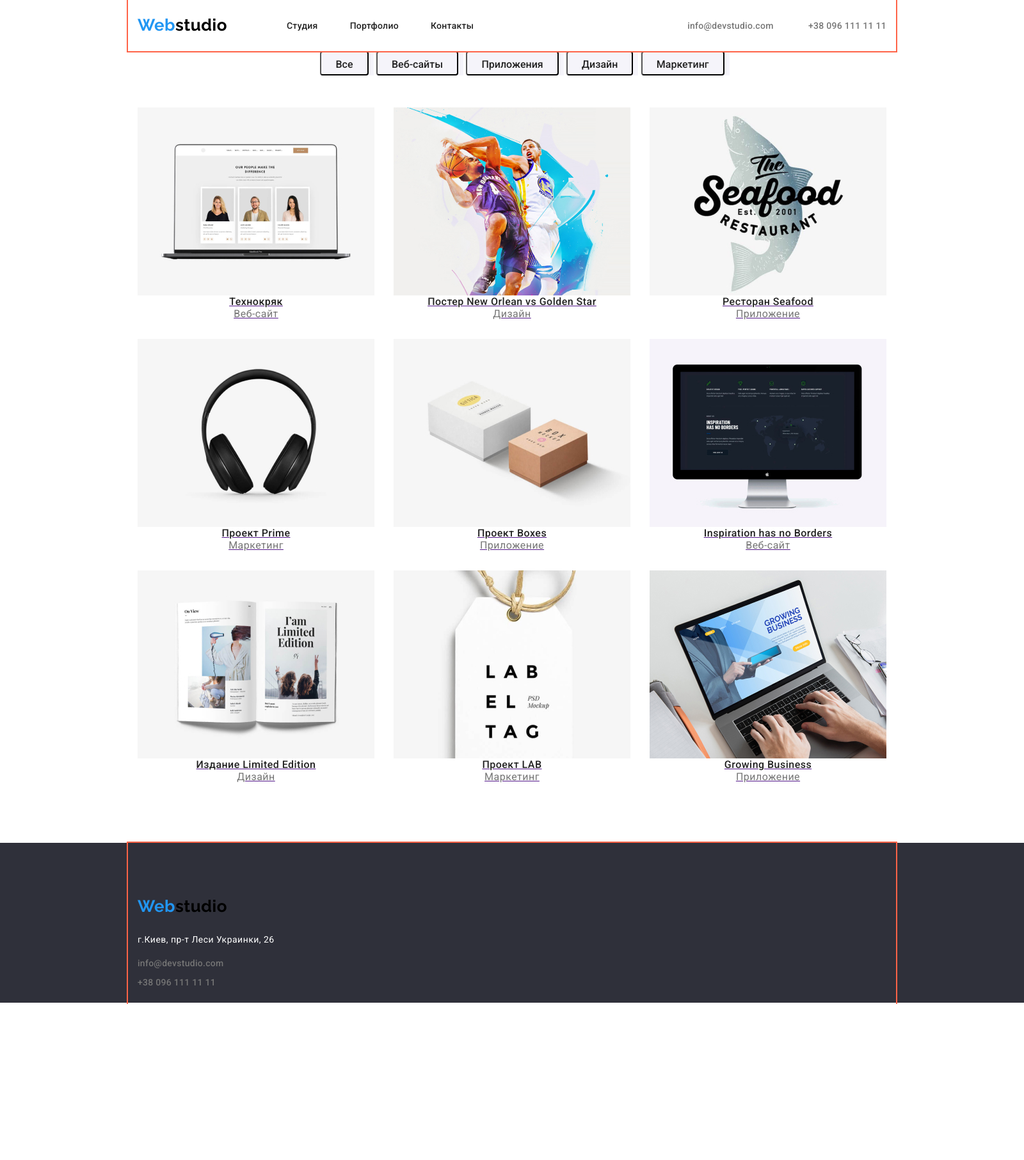
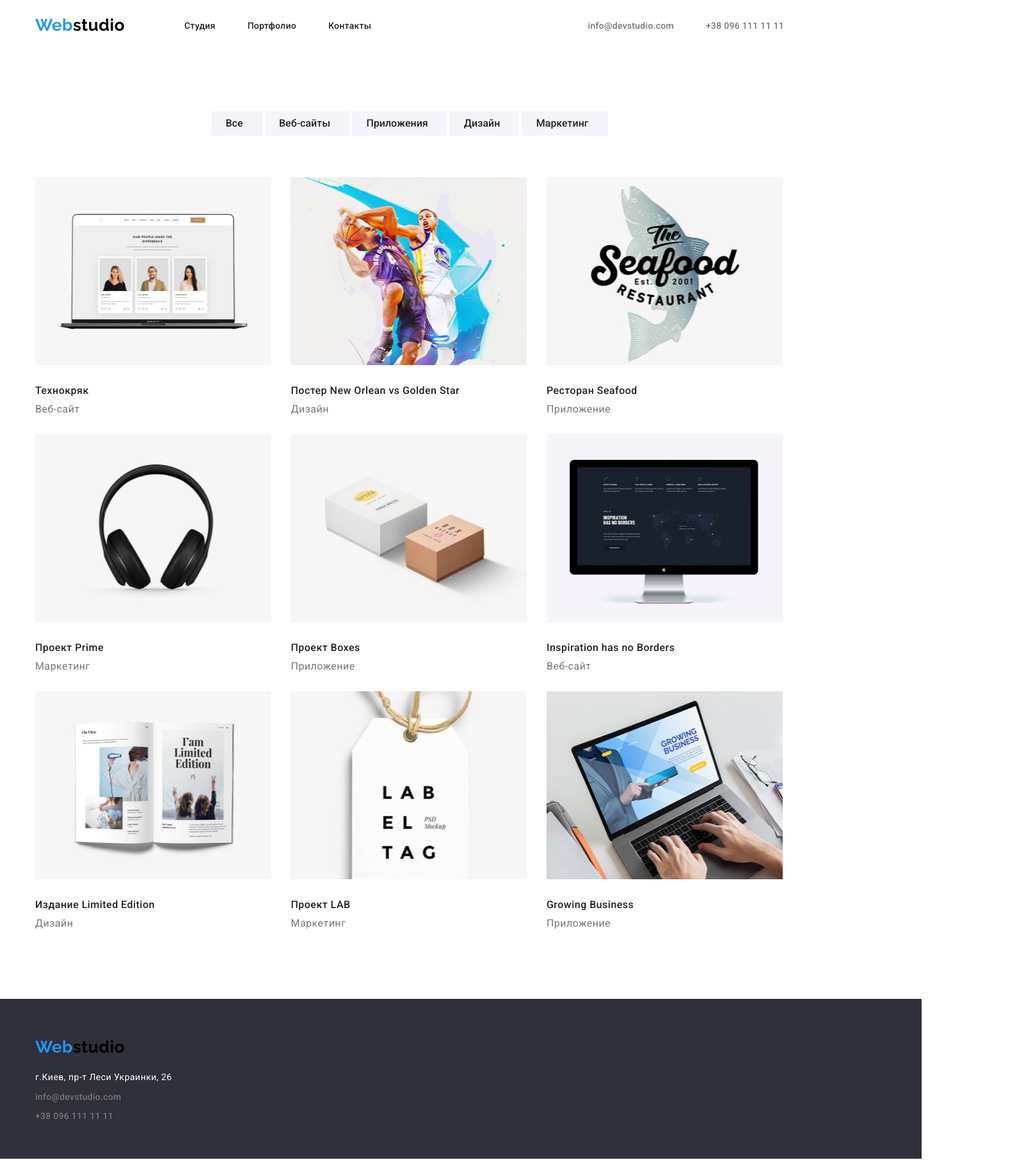
Before and after one commit to togyzbaym/goit-markup-hw-03, a plain HTML site: page portfolio.html in a window 1280 px wide. Shown: the whole page at 64% size, 1600 px wide, since content can reach past the window. Before the commit the page ends 1570 px from the top, so only its background shows below. Drawn offline with nearby package versions, Linux system fonts and the light colour scheme.

Commit message:
zakonchil

```diff
--- a/css/style.css
+++ b/css/style.css
@@ -1,3 +1,7 @@
+html {
+  display: flex;
+  justify-content: center;
+}
 :root {
   --logo-font: "Raleway", sans-serif;
   --accent-color: #2196f3;
@@ -26,11 +30,17 @@ img {
 }
 h1,
 h2,
-h2,
+h3,
 h4,
 h5,
 h6,
 p {
+  margin: 0px;
+  padding: 0px;
+}
+ol,
+ul {
+  padding: 0px;
   margin: 0px;
 }
 
@@ -42,16 +52,16 @@ p {
   width: 1200px;
   height: 80px;
   padding: 0 15px;
-  outline: 2px solid tomato;
-  align-items: center;
+  /*outline: 2px solid tomato;*/
   margin: auto auto;
+  justify-content: center;
 
   display: flex;
-  align-items: center;
 }
 .navigation {
   display: flex;
-  align-items: center;
+  padding-top: 24px;
+  padding-bottom: 25px;
 }
 .logo-link {
   display: flex;
@@ -61,9 +71,6 @@ p {
   font-size: 26px;
   line-height: 1.192;
   color: #2196f3;
-  text-decoration: none;
-  margin-top: 24px;
-  margin-bottom: 25px;
   margin-right: 93px;
 }
 .logo-part-name {
@@ -76,21 +83,13 @@ p {
 }
 .nav-list {
   display: flex;
-  justify-content: center;
   align-items: center;
-  padding: 0px;
-  margin-top: 0px;
-  margin-bottom: 0px;
-  margin-left: 0px;
 }
 
 .nav-list-itme {
-  list-style-type: none;
-  display: inline;
+  display: flex;
+  flex-direction: row;
   height: 16px;
-  margin-top: 32px;
-  margin-bottom: 32px;
-  padding: 0px;
 }
 .nav-list-itme:not(:last-child) {
   margin-right: 50px;
@@ -103,7 +102,6 @@ p {
   line-height: 1.142;
   letter-spacing: 0.02em;
   color: var(--titles-color);
-  text-decoration: none;
 }
 .nav-list-link:hover,
 .nav-list-link:focus {
@@ -115,17 +113,14 @@ p {
 }
 
 .contact-list {
-  padding: 0;
+  display: flex;
   justify-content: center;
+  align-items: center;
   margin-left: auto;
 }
 
 .contact-list-itme {
-  display: inline-block;
-  list-style-type: none;
   height: 16px;
-  margin-top: 32px;
-  margin-bottom: 32px;
 }
 .contact-list-itme:first-child {
   margin-right: 50px;
@@ -136,7 +131,6 @@ p {
   font-size: 14px;
   line-height: 1.142;
   letter-spacing: 0.02em;
-  text-decoration: none;
   color: #757575;
 }
 .contact-list-link:hover,
@@ -157,16 +151,17 @@ p {
   text-align: center;
   align-items: center;
   vertical-align: middle;
-  margin-bottom: 94px;
 }
 
 .hero-container {
   width: 1200px;
   height: 600px;
   padding: 0 15px;
-  outline: 2px solid tomato;
+  /*outline: 2px solid tomato;*/
   margin-left: auto;
   margin-right: auto;
+  padding-top: 200px;
+  padding-bottom: 280;
 }
 
 .main-title {
@@ -177,9 +172,6 @@ p {
   text-transform: uppercase;
   color: #ffffff;
   vertical-align: middle;
-  margin: 0;
-  padding-top: 200px;
-  padding-bottom: 280;
   margin-bottom: 30px;
 
   /* margin-top: 200px;
@@ -196,7 +188,6 @@ p {
   text-align: center;
   letter-spacing: 0.06em;
   background: #efefef;
-  box-shadow: 0px 4px 4px rgba(0, 0, 0, 0.15);
   border-radius: 4px;
   color: var(--titles-color);
   margin: 0 auto;
@@ -215,18 +206,15 @@ p {
 /*===========TEXT SECTION======*/
 .text-container {
   width: 1200px;
-  height: 101px;
+  height: 195px;
   padding: 0 15px;
-  outline: 1px solid #7adf27;
-  margin-top: 0px;
-  margin-bottom: 94px;
+  /*outline: 1px solid #7adf27;*/
+  padding-top: 94px;
   margin-left: auto;
   margin-right: auto;
 }
 
 .text-list {
-  margin: 0;
-  padding: 0;
   display: flex;
 }
 .text-list-itme {
@@ -240,7 +228,6 @@ p {
   line-height: 1.142;
   text-transform: uppercase;
   color: var(--titles-color);
-  margin-top: 0px;
   margin-bottom: 10px;
 }
 .discreption {
@@ -248,20 +235,22 @@ p {
   font-size: 14px;
   line-height: 1.714;
   color: var(--discreption-color);
-  margin: 0px;
 }
 
 /*========END TEXT============*/
 
 /*========SERVISES============*/
+.servises-section {
+  width: 1600px;
+  padding-top: 94px;
+  margin-bottom: 94px;
+}
 .servises-container {
   width: 1200px;
-  height: 386px;
-  padding: 0 15px;
-  outline: 1px solid #7adf27;
+  padding: 0 -15px;
+  /*outline: 1px solid #7adf27;*/
   margin-left: auto;
   margin-right: auto;
-  margin-bottom: 94px;
   font-size: 0px;
 }
 .third-title {
@@ -280,10 +269,9 @@ p {
   list-style-type: none;
 }
 .servises-list {
-  padding: 0px;
 }
-.servises-list-itme:not(:last-child) {
-  margin-right: 29.5px;
+.servises-list-itme {
+  padding: 15px;
 }
 /*========END SERVISES============*/
 
@@ -292,32 +280,50 @@ p {
   background-color: F5F4FA;
   width: 1600px;
   height: 648px;
-  vertical-align: middle;
-  outline: 1px solid tomato;
-  align-items: center;
+  /*outline: 1px solid tomato;*/
   padding-top: 94px;
   padding-bottom: 94px;
 }
 .team-container {
   width: 1200px;
   height: 368px;
-  padding: 0 15px;
-  outline: 1px solid #7adf27;
+  padding: 0 -15px;
+  /* outline: 1px solid #7adf27;*/
   margin-left: auto;
   margin-right: auto;
-  margin-top: 0px;
   text-align: center;
+  font-size: 0px;
 }
 .team-list {
-  margin: 0;
-  padding: 0;
+  display: flex;
 }
 .team-list-itme {
-  list-style-type: none;
   display: inline-block;
+  padding: 15px;
+}
+.list-name {
+  padding-top: 30px;
+}
+/*=========fOOTER============*/
+.footer {
+  width: 1600px;
+  height: 250px;
+  background-color: #2f303a;
+}
+.footer-container {
+  width: 1200px;
+  height: 252px;
+  padding: 0 15px;
+  /*outline: 2px solid tomato;*/
+  margin: 0 auto;
+  padding-top: 60px;
+  padding-bottom: 60px;
 }
 
-/*=========fOOTER============*/
+.footer .logo-link {
+  margin-bottom: 20px;
+}
+
 .address-link {
   font-weight: normal;
   font-style: normal;
@@ -326,6 +332,7 @@ p {
   text-decoration: none;
   color: #ffffff;
   height: 21px;
+  padding-top: 10px;
   margin-bottom: 9px;
 }
 .address-link:hover,
@@ -337,70 +344,43 @@ p {
   color: var(--active-color);
 }
 
-.footer {
-  width: 1600px;
-  height: 250px;
-  background-color: #2f303a;
+.footer .contact-list {
+  display: flex;
+  flex-direction: column;
+  align-items: stretch;
 }
-.footer-container {
-  width: 1200px;
-  height: 252px;
-  padding: 0 15px;
-  outline: 2px solid tomato;
-  align-items: center;
-  margin: auto auto;
-  padding-top: 60px;
-  padding-bottom: 60px;
-}
-
-.footer-contact-list {
-  padding-left: 0px;
-  padding-right: 0px;
-  padding-top: 16px;
-  margin: 0px;
-}
-.footer-contact-list-itme {
-  list-style-type: none;
+.footer .contact-list-itme {
   width: 231px;
   height: 21px;
-  padding-right: 0px;
+  padding-top: 10px;
   margin-bottom: 9px;
 }
-.footer-contact-list-link {
+.footer .contact-list-link {
   font-weight: 500;
   font-size: 14px;
   line-height: 1.142;
   letter-spacing: 0.02em;
-  text-decoration: none;
   color: #757575;
 }
 
 /*========PORTFOLIO============*/
 .portfolio-section {
+  width: 1600px;
+  padding-top: 94px;
+}
+.portfolio-container {
   width: 1200px;
-  padding: 0 15px;
-  outline: 0px solid #72ec0d;
+  padding: 0 -15px;
+  /* outline: 1px solid #72ec0d;*/
   margin-left: auto;
   margin-right: auto;
-  text-align: center;
-  margin-bottom: 94px;
+
+  padding-bottom: 94px;
 }
-
-/*.galery-section{
-  width: 1200px;
-  outline: 1px solid sienna;
-  margin-left: auto;
-  margin-right: 0px;
-}*/
-
-.portfolio-galery-list {
-  padding: 0px;
-  margin: 0px;
-}
-.filter-list {
-  margin-top: 0px;
-  margin-bottom: 0px;
-  margin-bottom: 50px;
+.filter-container {
+  display: flex;
+  justify-content: center;
+  padding-bottom: 50px;
 }
 .filter-list-itme {
   display: inline-block;
@@ -413,6 +393,7 @@ p {
   line-height: 1.625;
   color: #212121;
   background-color: #f5f4fa;
+  border-style: none;
   border-radius: 4px;
 
   height: 38px;
@@ -428,19 +409,16 @@ p {
 .filter-modal-btn:active {
   columns: var(--active-color);
 }
-.portfolio-galery-list {
+
+.galery-container {
+  display: flex;
+  flex-direction: row;
+  /* outline: 1px solid sienna;*/
   font-size: 0px;
 }
 .galery-list-itme {
-  list-style-type: none;
   display: inline-block;
-  margin-left: 0px;
-}
-.galery-list-itme:not(:nth-child(3n + 3)) {
-  margin-right: 29.5px;
-}
-.galery-list-itme:not(:nth-child(n + 7)) {
-  margin-bottom: 30px;
+  padding: 15px;
 }
 
 /*============COMPANENTS==========*/
@@ -449,6 +427,7 @@ p {
   font-size: 16px;
   line-height: 1.187;
   color: var(--titles-color);
+  margin-bottom: 10px;
 }
 .sub-title {
   font-weight: 400;
--- a/portfolio.html
+++ b/portfolio.html
@@ -17,25 +17,26 @@
     <header class="header">
         <div class="header-container">
             <nav class="navigation">
-                <a class="logo-link" href="#">Web<span class="logo-part-name">studio</span></a>
+                <a class="logo-link links" href="#">Web<span class="logo-part-name">studio</span></a>
                 <ul class="nav-list">
-                    <li class="nav-list-itme"><a class="nav-list-link" href="#">Студия</a></li>
-                    <li class="nav-list-itme"><a class="nav-list-link" href="#">Портфолио</a></li>
-                    <li class="nav-list-itme"><a class="nav-list-link" href="#">Контакты</a></li>
+                    <li class="nav-list-itme"><a class="nav-list-link links" href="#">Студия</a></li>
+                    <li class="nav-list-itme"><a class="nav-list-link links" href="#">Портфолио</a></li>
+                    <li class="nav-list-itme"><a class="nav-list-link links" href="#">Контакты</a></li>
                 </ul>
             </nav>
             <ul class="contact-list">
-                <li class="contact-list-itme"><a class="contact-list-link" href="mailto:info@devstudio.com">info@devstudio.com</a></li>
-                <li class="contact-list-itme"><a class="contact-list-link" href="tel:+380961111111">+38 096 111 11 11</a></li>
+                <li class="contact-list-itme lists"><a class="contact-list-link links" href="mailto:info@devstudio.com">info@devstudio.com</a></li>
+                <li class="contact-list-itme lists"><a class="contact-list-link links" href="tel:+380961111111">+38 096 111 11 11</a></li>
             </ul>
         </div>
 
     </header>
 
     <section class="portfolio-section">
+        <div class="portfolio-container">
             <h1 hidden>Портфолио</h1>
             <div class="filter-container">
-              <ul class="filter-list">
+                <ul class="filter-list lists">
                     <li class="filter-list-itme"><button class="filter-modal-btn" type="button">Все</button></li>
                     <li class="filter-list-itme"><button class="filter-modal-btn" type="button">Веб-сайты</button></li>
                     <li class="filter-list-itme"><button class="filter-modal-btn" type="button">Приложения</button></li>
@@ -43,67 +44,111 @@
                     <li class="filter-list-itme"><button class="filter-modal-btn" type="button">Маркетинг</button></li>
                 </ul>
             </div>
-        <div class="galery-section">
-            <ul class="portfolio-galery-list">
-                <li class="galery-list-itme"><a class="galegry-list-link" href="">
-                    <img class="galery-list-img" src="./images/portfolio/portfolio-img1.jpg" alt="Технокряк" width="370" height="294">
+            <div class="galery-container">
+                <ul class="portfolio-galery-list lists">
+                    <li class="galery-list-itme"><a class="galegry-list-link links" href="">
+                            <img class="galery-list-img" src="./images/portfolio/portfolio-img1.jpg" alt="Технокряк" width="369"
+                                height="294">
+                                <div class="list-name">
                                     <h4 class="forth-title">Технокряк</h4>
-                    <p class="sub-title">Веб-сайт</p></a>
+                                    <p class="sub-title">Веб-сайт</p>
+                                </div>
+
+                        </a>
                     </li>
-                <li class="galery-list-itme"><a class="galegry-list-link" href=""><img class="galery-list-img" src="./images/portfolio/portfolio-img2.jpg" alt="Постер New Orlean vs Golden Star"
-                    width="370" height="294">
+                    <li class="galery-list-itme lists"><a class="galegry-list-link links" href=""><img class="galery-list-img"
+                                src="./images/portfolio/portfolio-img2.jpg" alt="Постер New Orlean vs Golden Star" width="369"
+                                height="294">
+                                <div class="list-name">
                                     <h4 class="forth-title">Постер New Orlean vs Golden Star</h4>
-                <p class="sub-title">Дизайн</p></a>
+                                    <p class="sub-title">Дизайн</p>
+                                </div>
+
+                        </a>
                     </li>
-                <li class="galery-list-itme"><a class="galegry-list-link" href=""><img class="galery-list-img" src="./images/portfolio/portfolio-img3.jpg" alt="Ресторан Seafood" width="370"
+                    <li class="galery-list-itme lists"><a class="galegry-list-link links" href=""><img class="galery-list-img"
+                                src="./images/portfolio/portfolio-img3.jpg" alt="Ресторан Seafood" width="369" height="294">
+                                <div class="list-name">
+                                    <h4 class="forth-title">Ресторан Seafood</h4>
+                                    <p class="sub-title">Приложение</p>
+                                </div>
+
+                        </a>
+                    </li>
+                    <li class="galery-list-itme lists"><a class="galegry-list-link links" href=""><img class="galery-list-img"
+                                src="./images/portfolio/portfolio-img4.jpg" alt="Проект Prime" width="369" height="294">
+                                <div class="list-name">
+                                    <h4 class="forth-title">Проект Prime</h4>
+                                    <p class="sub-title">Маркетинг</p>
+                                </div>
+
+                        </a>
+                    </li>
+                    <li class="galery-list-itme lists"><a class="galegry-list-link links" href=""><img class="galery-list-img"
+                                src="./images/portfolio/portfolio-img5.jpg" alt="Проект Boxes" width="369" height="294">
+                                <div class="list-name">
+                                    <h4 class="forth-title">Проект Boxes</h4>
+                                    <p class="sub-title">Приложение</p>
+                                </div>
+
+                        </a>
+                    </li>
+                    <li class="galery-list-itme lists"><a class="galegry-list-link links" href=""><img class="galery-list-img"
+                                src="./images/portfolio/portfolio-img6.jpg" alt="Inspiration has no Borders" width="369"
                                 height="294">
-                <h4 class="forth-title">Ресторан Seafood</h4>
-                <p class="sub-title">Приложение</p></a>
+                                <div class="list-name">
+                                    <h4 class="forth-title" lang="en">Inspiration has no Borders</h4>
+                                    <p class="sub-title">Веб-сайт</p>
+                                </div>
+
+                        </a>
                     </li>
-                <li class="galery-list-itme"><a class="galegry-list-link" href=""><img class="galery-list-img" src="./images/portfolio/portfolio-img4.jpg" alt="Проект Prime" width="370" height="294">
-                <h4 class="forth-title">Проект Prime</h4>
-                <p class="sub-title">Маркетинг</p></a>
+                    <li class="galery-list-itme lists"><a class="galegry-list-link links" href=""><img class="galery-list-img"
+                                src="./images/portfolio/portfolio-img7.jpg" alt="Издание Limited Edition" width="369" height="294">
+                                <div class="list-name">
+                                    <h4 class="forth-title">Издание Limited Edition</h4>
+                                    <p class="sub-title">Дизайн</p>
+                                </div>
+
+                        </a>
                     </li>
-                <li class="galery-list-itme"><a class="galegry-list-link" href=""><img class="galery-list-img" src="./images/portfolio/portfolio-img5.jpg" alt="Проект Boxes" width="370" height="294">
-                <h4 class="forth-title">Проект Boxes</h4>
-                <p class="sub-title">Приложение</p></a>
+                    <li class="galery-list-itme lists"><a class="galegry-list-link links" href=""><img class="galery-list-img"
+                                src="./images/portfolio/portfolio-img8.jpg" alt="Проект LAB" width="369" height="294">
+                                <div class="list-name">
+                                    <h4 class="forth-title">Проект LAB</h4>
+                                    <p class="sub-title">Маркетинг</p>
+                                </div>
+
+                        </a>
                     </li>
-                <li class="galery-list-itme"><a class="galegry-list-link" href=""><img class="galery-list-img" src="./images/portfolio/portfolio-img6.jpg" alt="Inspiration has no Borders" width="370"
-                    height="294">
-                <h4 class="forth-title" lang="en">Inspiration has no Borders</h4>
-                <p class="sub-title">Веб-сайт</p></a>
-                </li>
-                <li class="galery-list-itme"><a class="galegry-list-link" href=""><img class="galery-list-img" src="./images/portfolio/portfolio-img7.jpg" alt="Издание Limited Edition" width="370"
-                    height="294">
-                <h4 class="forth-title">Издание Limited Edition</h4>
-                <p class="sub-title">Дизайн</p></a>
-                </li>
-                <li class="galery-list-itme"><a class="galegry-list-link" href=""><img class="galery-list-img" src="./images/portfolio/portfolio-img8.jpg" alt="Проект LAB" width="370" height="294">
-                <h4 class="forth-title">Проект LAB</h4>
-                <p class="sub-title">Маркетинг</p></a>
-                </li>
-                <li class="galery-list-itme"><a class="galegry-list-link" href=""><img class="galery-list-img" src="./images/portfolio/portfolio-img9.jpg" alt="Growing Business" width="370"
-                    height="294">
+                    <li class="galery-list-itme lists"><a class="galegry-list-link links" href=""><img class="galery-list-img"
+                                src="./images/portfolio/portfolio-img9.jpg" alt="Growing Business" width="369" height="294">
+                                <div class="list-name">
                                     <h4 class="forth-title" lang="en">Growing Business</h4>
-                <p class="sub-title">Приложение</p></a>
+                                    <p class="sub-title">Приложение</p>
+                                </div>
+
+                        </a>
                     </li>
                 </ul>
             </div>
+        </div>
+
     </section>
 
 
     <!--footer container-->
     <footer class="footer">
         <div class="footer-container">
-            <a class="logo-link" href="#">Web<span class="logo-part-name">studio</span></a>
+            <a class="logo-link links" href="#">Web<span class="logo-part-name">studio</span></a>
             <address class="address">
                 <a class="address-link" href="https://goo.gl/maps/RLjfEgPPpNQvGcjaA" target="_blank">г.Киев,
                     пр-т Леси Украинки,
                     26</a>
             </address>
-            <ul class="footer-contact-list">
-                <li class="footer-contact-list-itme links"><a class="contact-list-link" href="mailto:info@devstudio.com">info@devstudio.com</a></li>
-                <li class="footer-contact-list-itme links"><a class="contact-list-link" href="tel:+380961111111">+38 096 111 11 11</a></li>
+            <ul class="contact-list">
+                <li class="contact-list-itme lists"><a class="contact-list-link links" href="mailto:info@devstudio.com">info@devstudio.com</a></li>
+                <li class="contact-list-itme lists"><a class="contact-list-link links" href="tel:+380961111111">+38 096 111 11 11</a></li>
             </ul>
         </div>
 
```
Also changed, not shown: index.html (+27 -17 lines). Lines whose indentation alone changed are shown as unchanged.
